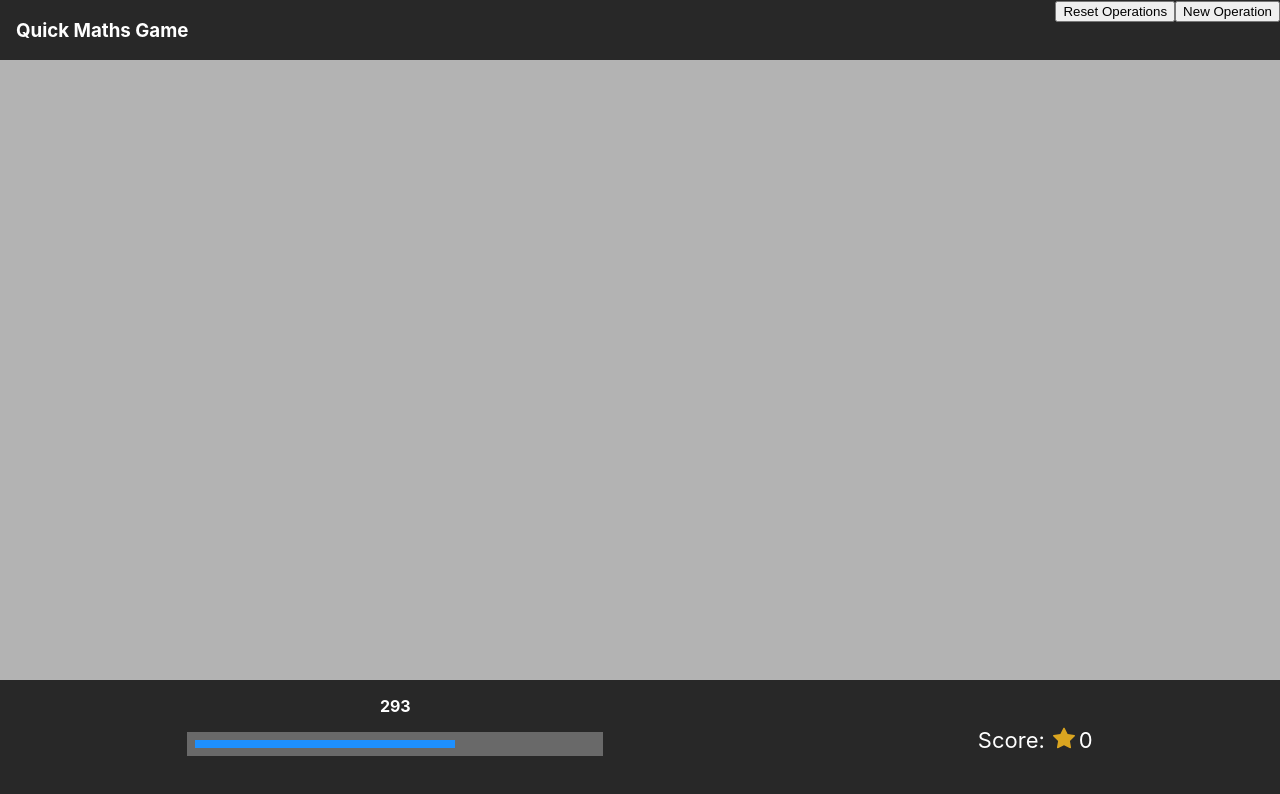
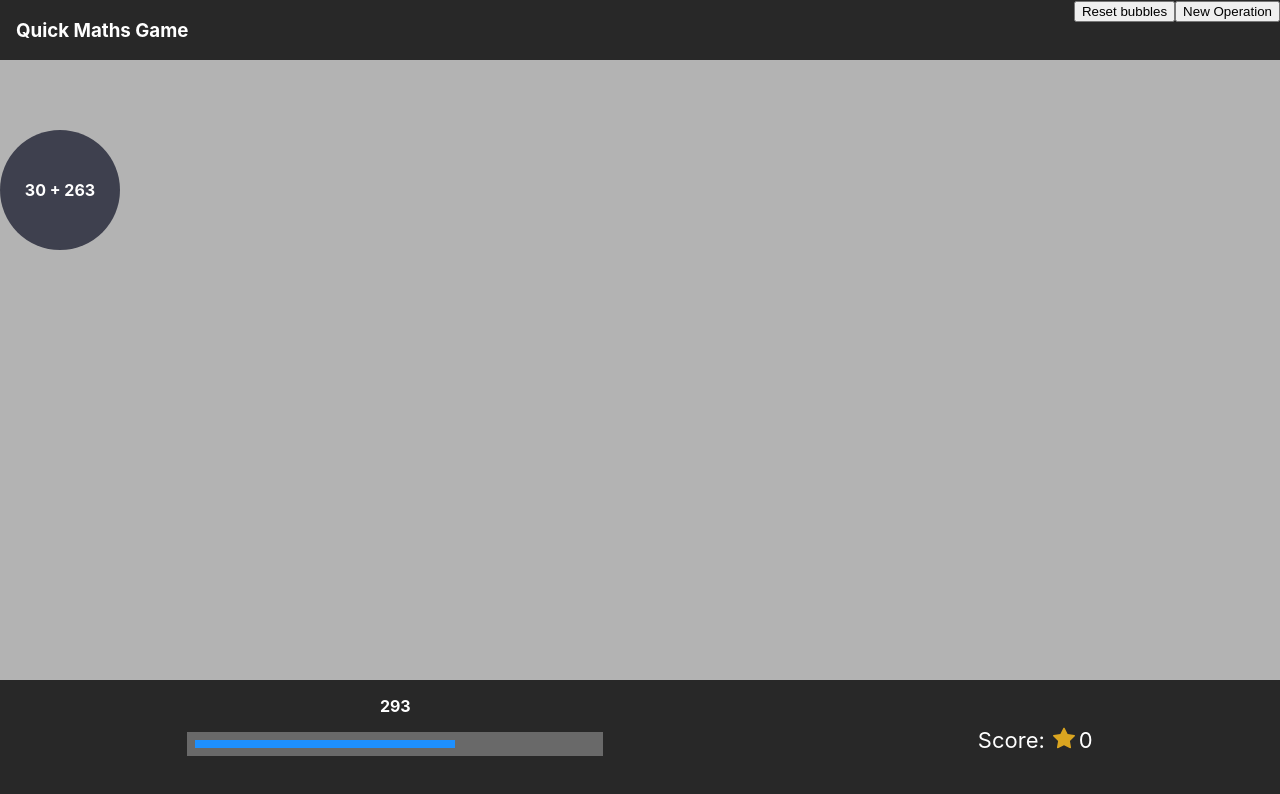
Before and after one commit to ericjardon/quickmaths, a React (Create React App) app: page / in a window 1280 px wide. Shown: the top 794 px of the page. Built offline with nearby package versions, Linux system fonts and the light colour scheme.

Commit message:
Implement bubble stack for bubble self destruction. work on automatic generation on intervals

```diff
--- a/src/App.tsx
+++ b/src/App.tsx
@@ -1,69 +1,91 @@
 import React, { useState, useEffect, FC } from 'react';
-import { getRandomOperation } from './utils/math'
-import { Addition, Product, Division } from './utils/math';
 import ScoreTag from './components/ScoreTag/ScoreTag';
 import Bubble from './components/Bubble/Bubble'
 import Timebox from './components/Timebox/Timebox';
 import GameMenu from './components/GameMenu/GameMenu';
-import { getTargetNumber } from './utils/math';
+
+import { Addition, Division, Product, getTargetNumber, getRandomOperation } from './utils/math';
 
 
 const App: FC<any> = () => {
 
   const [gameStatus, setGameStatus] = useState<string>("active");
-  const [operations, setOperations] = useState<Addition[] | Product[] | Division[]>([]);
+  const [bubbles, setBubbles] = useState<number[]>([]); //Addition[] | Division[] | Product[]
+  const [bubbleKey, setBubbleKey] = useState<number>(0);
   const [score, setScore] = useState<number>(0);
-  const [currentTarget, setCurrentTarget] = useState<number>(0)
+  const [currentTarget, setCurrentTarget] = useState<number>(0);
+  const [currentRound, setCurrentRound] = useState<number>(5);  // increasing difficulty
+
 
   useEffect(() => {
     console.log("Generate new round");
     generateNewRound();
   }, [])
 
-  const getNewOperation = () => {
-    const newList: Addition[] | Product[] | Division[] = [...operations];
 
-    const op: Addition | Product | Division = getRandomOperation(currentTarget);
-    newList.push(op);
-    setOperations(newList);
+  useEffect(() => {
+    console.log("Start interval effect")
+    if (gameStatus === "active") {
+      const interval = setInterval(getNewBubble, 1500);
+
+      // Clear the interval on unmount
+      return () => clearInterval(interval);
+    } else {
+      console.log("Bubble generation stopped");
     }
 
-  const resetOperations = () => {
-    setOperations([]);
+  }, [gameStatus])
+
+
+  const resetBubbles = () => {
+    console.log("Reset bubbles");
+    setBubbles([]);
   }
 
   const generateNewRound = () => {
+    console.log("Next round!");
     let target: number = getTargetNumber();
-
+    setGameStatus("active");
     setCurrentTarget(target);
+    resetBubbles();
   }
 
-  const deleteBubble = (id: number) => {
-    const newList = operations.filter((op, index) => id !== index);
-    setOperations(newList);
+  const getNewBubble = () => {
+    console.log("get new bubble...");
+    setBubbles([...bubbles, bubbleKey + 1]);
+    setBubbleKey(bubbleKey => bubbleKey + 1);
+  }
+
+  const deleteBubble = () => {
+    const _bubbles = [...bubbles]
+    _bubbles.shift();
+    setBubbles(_bubbles);
   }
 
   const roundHasEnded = () => {
     setGameStatus("endRound");
   }
 
+  console.log("Re render with bubbles", bubbles);
+
+  if (gameStatus !== "dev")
     return (
       <div className="App">
 
         <header className="App-header">
           <h3 style={{ marginLeft: '16px' }}>Quick Maths Game</h3>
           <nav className="App-nav">
-          <button onClick={resetOperations}>Reset Operations</button>
-          <button onClick={getNewOperation}>New Operation</button>
+            <button onClick={resetBubbles}>Reset bubbles</button>
+            <button onClick={getNewBubble}>New Operation</button>
           </nav>
         </header>
 
         <main>
           <div id="bubbles-container">
-          <GameMenu status={gameStatus} />
+            <GameMenu status={gameStatus} startNextRound={generateNewRound} />
 
-          {gameStatus === "active" && operations.map((op, index) => (
-            <Bubble operation={op} lifespan={4} selfDestruct={() => deleteBubble(index)} />
+            {gameStatus === "active" && bubbles.map((bkey, index) => (
+              <Bubble key={bkey} target={currentTarget} lifespan={4} selfDestruct={() => deleteBubble()} />
             ))}
           </div>
 
@@ -73,7 +95,12 @@ const App: FC<any> = () => {
           </section>
         </main>
       </div>
-  );
+    )
+  else return (
+    <div className="App" style={{ display: 'flex', justifyContent: 'space-around', alignItems: 'center' }}>
+      <GameMenu status={"endRound"} startNextRound={generateNewRound} />PachisPachis
+    </div>
+  )
 }
 
 export default App;
--- a/src/components/Bubble/Bubble.tsx
+++ b/src/components/Bubble/Bubble.tsx
@@ -1,5 +1,5 @@
 import React, { useState, useEffect, FC } from 'react'
-//import { Addition, Division, Product } from '../../utils/math'
+import { Addition, Division, getRandomOperation, Product } from '../../utils/math'
 import { BubbleProps } from '../interfaces'
 import styles from './bubble.module.css';
 
@@ -26,7 +26,8 @@ function getRandomPosition() {
 }
 
 const Bubble: FC<BubbleProps> = ({
-    operation,
+    //operation,
+    target,
     lifespan,
     selfDestruct,
 }) => {
@@ -34,18 +35,21 @@ const Bubble: FC<BubbleProps> = ({
     const [x, setX] = useState<number>(0);
     const [y, setY] = useState<number>(0);
     const [ttl, setTTL] = useState<number>(lifespan);
+    // eslint-disable-next-line @typescript-eslint/no-unused-vars
+    const [operation, setOperation] = useState<Addition | Product | Division>(getRandomOperation(target))
+    const [visible, setVisible] = useState(false);
 
-
+    /* On Mount */
     useEffect(() => {
         setColor(getRandomColor());
         const { x, y } = getRandomPosition();
         setX(x);
         setY(y);
+        setVisible(true);
     }, [])
 
+    /* Bubble Countdown Timer */
     useEffect(() => {
-        console.log("TTL", ttl);
-
         if (ttl > 0) {
             const timerId = setTimeout(() => {
                 setTTL(ttl => ttl - 1)
@@ -53,11 +57,12 @@ const Bubble: FC<BubbleProps> = ({
             return () => {
                 clearTimeout(timerId);
             }
-        } else {
+        } else if (ttl === 0) {
             selfDestruct();
         }
 
     }, [ttl]);
+
 
     return (
         <div className={styles.bubble} style={{
@@ -66,7 +71,7 @@ const Bubble: FC<BubbleProps> = ({
             right: x,
             background: color,
         }}>
-            <label className={styles['bubble-text']}>
+            <label className={visible ? styles['bubble-text'] : styles['invisible']}>
                 {operation.toString()}
             </label>
         </div>
--- a/src/components/Bubble/bubble.module.css
+++ b/src/components/Bubble/bubble.module.css
@@ -8,4 +8,10 @@
 }
 
 .bubble-text {
+    color: #fff;
+    font-weight: 700;
 }
+
+.invisible {
+    visibility: hidden;
+}
--- a/src/components/GameMenu/GameMenu.tsx
+++ b/src/components/GameMenu/GameMenu.tsx
@@ -4,6 +4,7 @@ import styles from './gamemenu.module.css';
 
 const GameMenu: FC<GameMenuProps> = ({
     status,
+    startNextRound,
 }) => {
 
     if (status === "active")
@@ -15,6 +16,8 @@ const GameMenu: FC<GameMenuProps> = ({
         return (
             <div className={styles.endRound}>
                 Time's Up!
+
+                <button onClick={() => startNextRound()}>Next Round</button>
             </div>
         )
 
--- a/src/components/GameMenu/gamemenu.module.css
+++ b/src/components/GameMenu/gamemenu.module.css
@@ -1,13 +1,15 @@
 
 .endRound {
     background-color:lightgray;
-    width: 400px;
+    width: 360px;
     height: 128px;
     padding:32px;
     display: flex;
-    justify-content: center;
+    justify-content: space-evenly;
     align-items: center;
+    flex-direction: column;
     color:dodgerblue;
     font-weight: 700;
-    font-size: 32px;
+    font-size: 36px;
+    border-radius: 6px;
 }
--- a/src/components/Timebox/Timebox.tsx
+++ b/src/components/Timebox/Timebox.tsx
@@ -9,9 +9,10 @@ const Timebox: FC<TimeBoxProps> = ({
     roundHasEnded,
 }) => {
 
-    const [timer, setTimer] = useState<number>(roundSeconds);
-
-    const calculatedWidth = `${Math.floor((timer / roundSeconds) * 100)}%`
+    const [timer, setTimer] = useState<number>(0);
+    useEffect(() => {
+        setTimer(roundSeconds);
+    }, [target])
 
     useEffect(() => {
 
@@ -28,11 +29,17 @@ const Timebox: FC<TimeBoxProps> = ({
 
     }, [timer]);
 
+    const calculatedWidth = `${Math.floor((timer / roundSeconds) * 100)}%`;
+
     return (
         <div className={styles.timebox}>
             <p className={styles.targetText}>{target}</p>
             <div className={styles.timebarParent}>
-                <div className={styles.timebar} style={{ width: calculatedWidth }}>
+                <div className={styles.timebar}
+                    style={{
+                        width: calculatedWidth,
+                        backgroundColor: timer < Math.floor(roundSeconds / 3.0) ? 'red' : 'dodgerblue'
+                    }}>
                     &nbsp;
                 </div>
             </div>
--- a/src/components/Timebox/timebox.module.css
+++ b/src/components/Timebox/timebox.module.css
@@ -17,7 +17,6 @@
 .timebar {
     height: 8px;
     position:relative;
-    background-color:dodgerblue;
 }
 
 .targetText {
--- a/src/components/interfaces.tsx
+++ b/src/components/interfaces.tsx
@@ -5,8 +5,9 @@ export interface ScoreTagProps {
 }
 
 export interface BubbleProps {
-    operation: Addition | Division | Product;
+    target: number,
     lifespan: number;
+    //operation: Addition | Division | Product;
     selfDestruct: () => void;
 }
 
@@ -17,4 +18,5 @@ export interface TimeBoxProps {
 
 export interface GameMenuProps {
     status: string;
+    startNextRound: () => void;
 }
--- a/src/utils/math.ts
+++ b/src/utils/math.ts
@@ -60,7 +60,6 @@ export class Product {
                 factors.push(i);
             }
         }
-        console.log("Factors of ", target, "are: ", factors);
         return factors;
     }
 
```
Also changed, not shown: todos.txt (added). Lines whose indentation alone changed are shown as unchanged.
